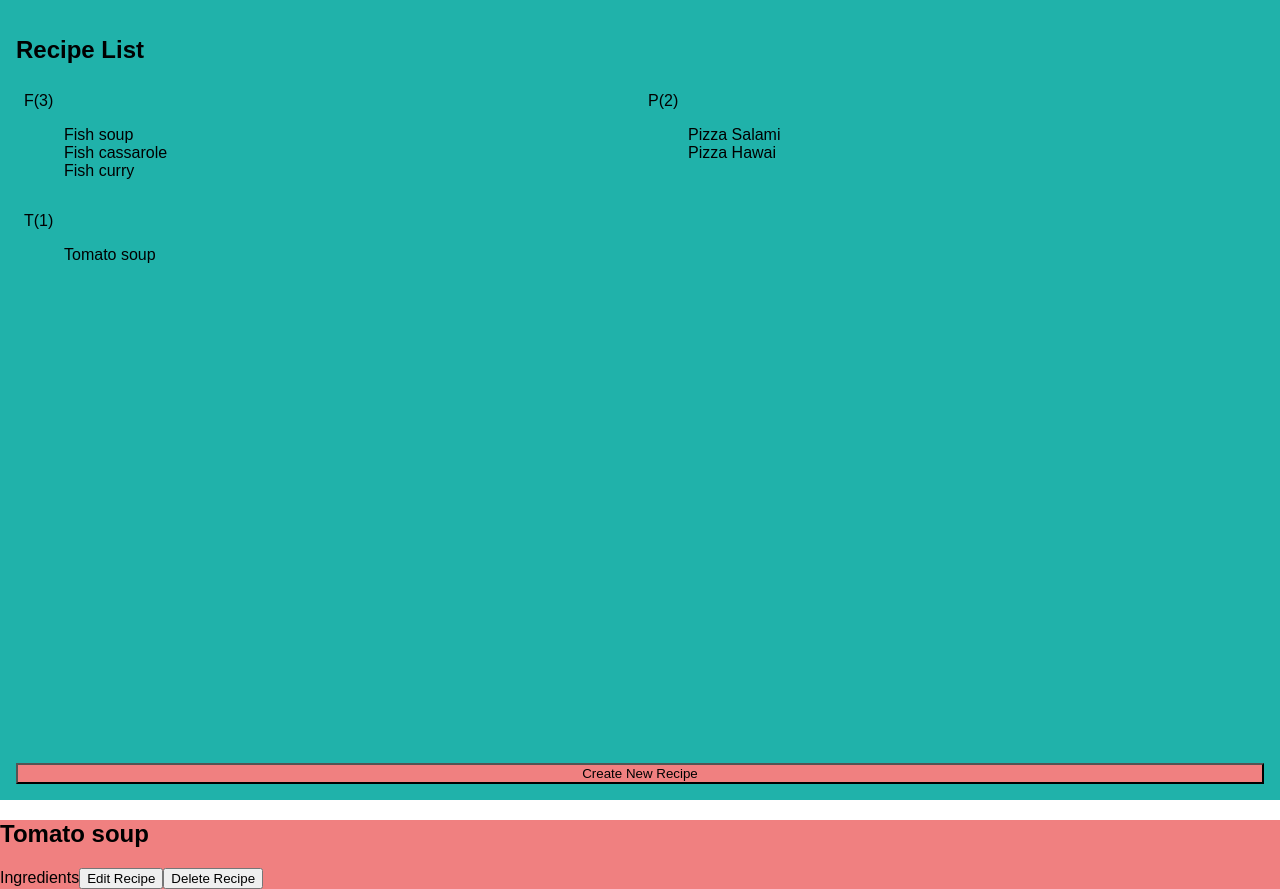
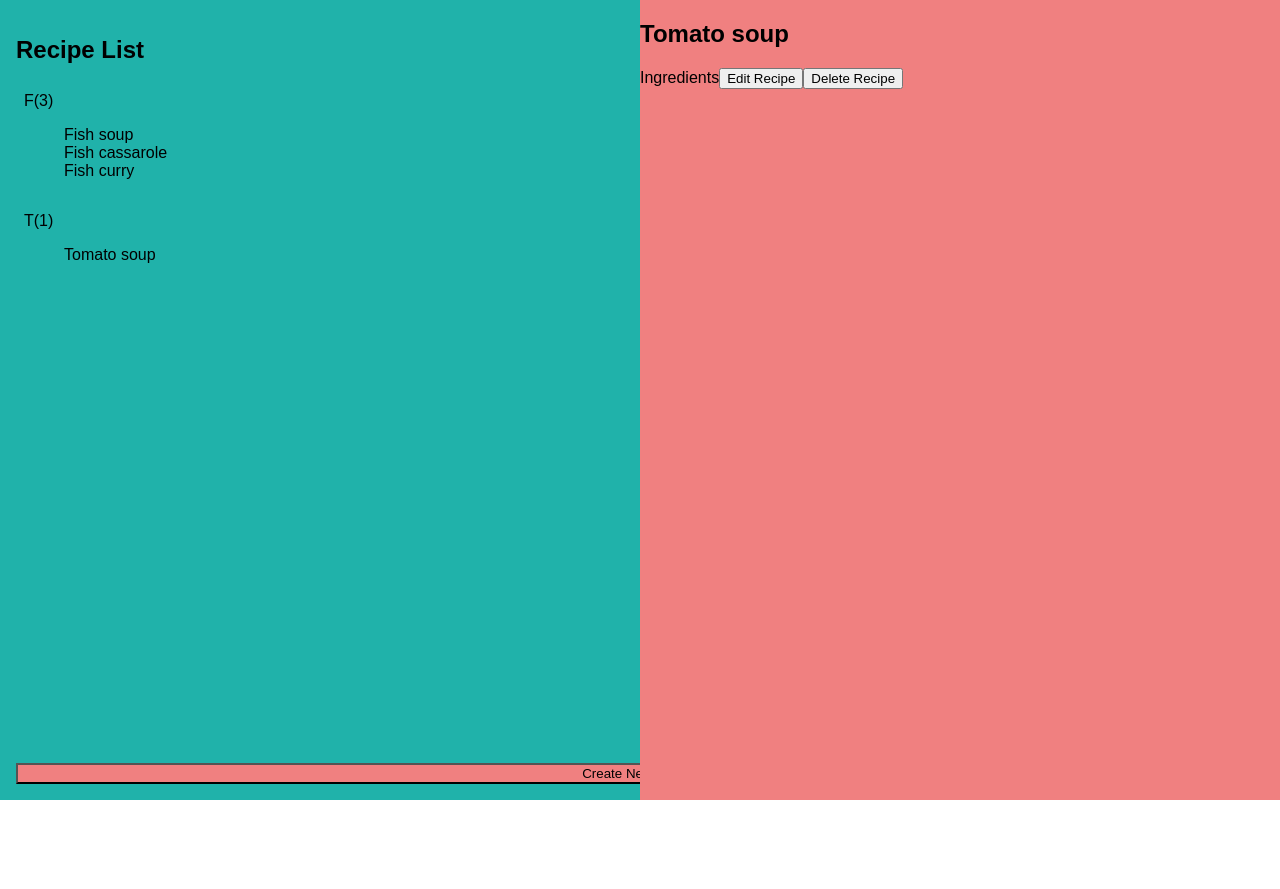
Before and after one commit to Knochenmark/recipebox, a React (Create React App) app: page / in a window 1280 px wide. After the commit the page ends 800 px from the top, so only its background shows below. Built offline with nearby package versions, Linux system fonts and the light colour scheme.

Commit message:
Change css for push in navigation

```diff
--- a/src/index.css
+++ b/src/index.css
@@ -4,7 +4,17 @@ body {
   font-family: sans-serif;
 }
 
+.recipebook {
+  overflow-x: hidden;
+  height: 100vh;
+  width: 100vw;
+}
+
 .page {
+  z-index: 1;
+  position: fixed;
+  top: 0;
+  left: 0;
   display: flex;
   flex-direction: column;
   background-color: lightseagreen;
@@ -21,7 +31,15 @@ body {
 }
 
 .recipe {
+  position: relative;
+  height: 100%;
+  width: 100%;
+  /* margin: 0rem;
+  padding: 1rem; */
+  z-index: 2;
   background-color: lightcoral;
+  transform: translateX(50%);
+  overflow-y: scroll;
 }
 
 .index-items {
```
